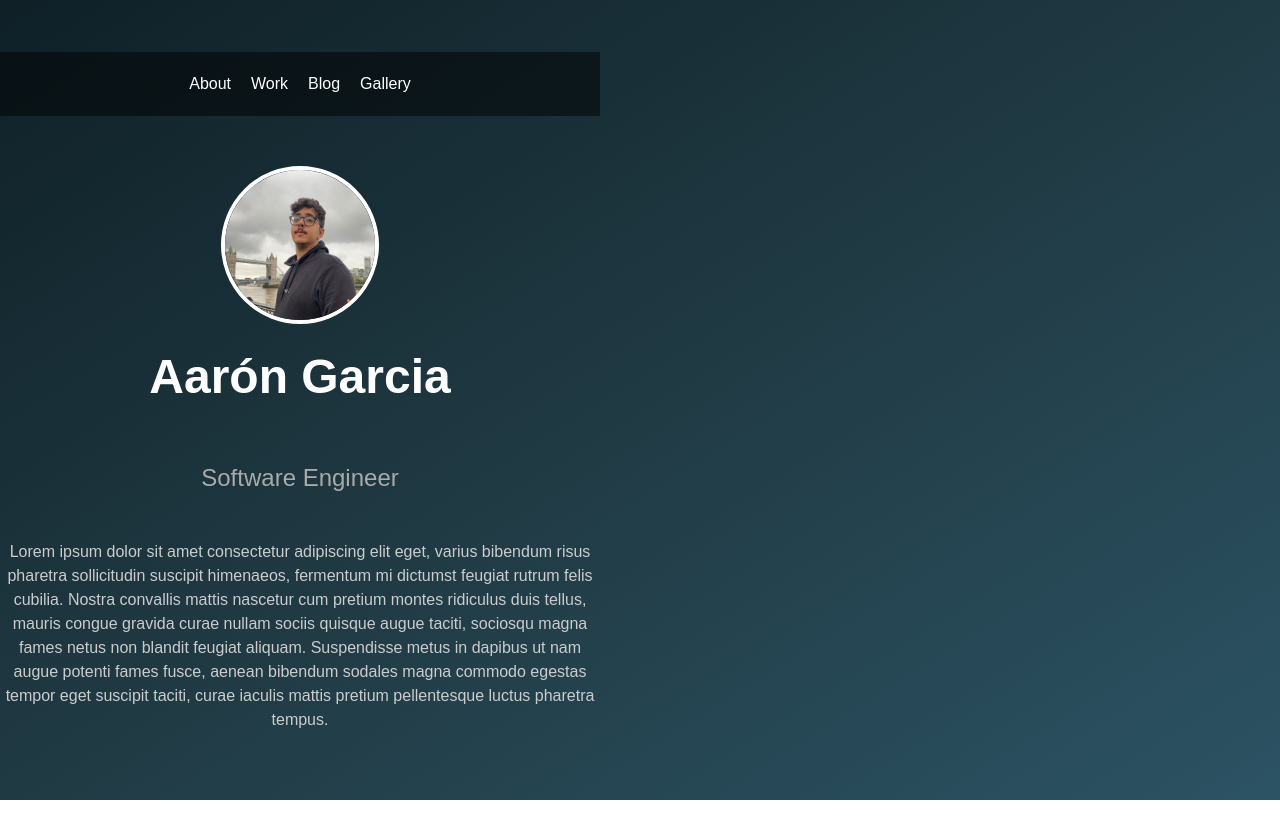
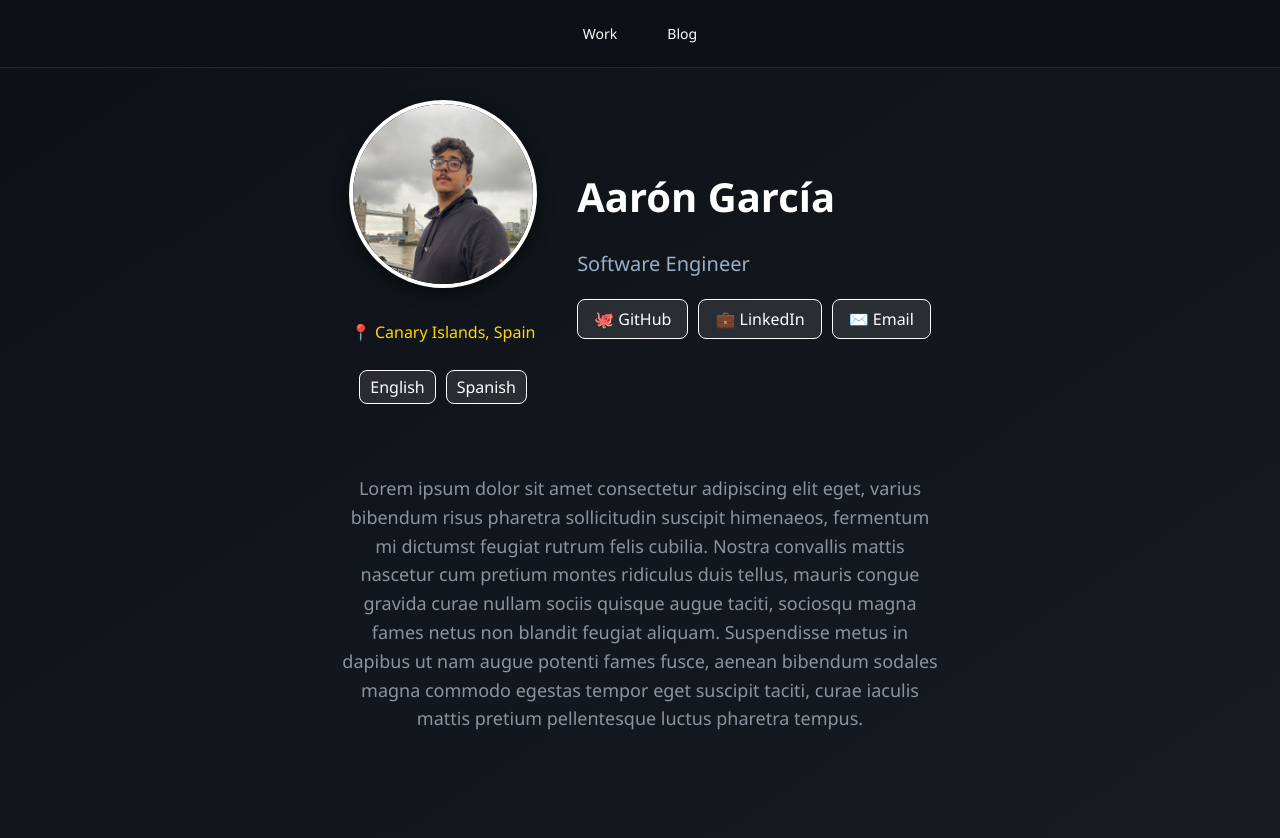
Before and after one commit to Argarm/PersonalBlog, a React (Vite) app: page / in a window 1280 px wide. Shown: the top 838 px of the page. Before the commit the page ends 800 px from the top, so only its background shows below. Built offline with nearby package versions, Linux system fonts and the light colour scheme.

Commit message:
style home

```diff
--- a/src/App.css
+++ b/src/App.css
@@ -1,97 +1,142 @@
 body {
   margin: 0;
   padding: 0;
-  font-family: Arial, sans-serif;
-  background: linear-gradient(to bottom right, #0f2027, #203a43, #2c5364);
+  font-family: 'Segoe UI', Tahoma, Geneva, Verdana, sans-serif;
+  background: linear-gradient(to bottom right, #0d1117, #161b22);
   color: white;
+  overflow-x: hidden;
+  display: flex;
+  justify-content: center;
+  align-items: center;
+  min-height: 100vh;
 }
 
 .navbar {
   display: flex;
-  justify-content: space-around;
-  padding: 20px;
-  background-color: rgba(0, 0, 0, 0.5);
+  justify-content: center;
+  padding: 15px 30px;
+  background-color: rgba(13, 17, 23, 0.9);
+  border-bottom: 1px solid rgba(255, 255, 255, 0.1);
+  position: fixed;
+  top: 0;
+  width: 100%;
+  z-index: 10;
+}
+
+.nav-links {
+  display: flex;
+  gap: 20px;
 }
 
 .nav-links a {
   color: white;
   text-decoration: none;
-  padding: 10px;
+  padding: 8px 15px;
+  border-radius: 8px;
+  font-weight: 500;
+  transition: background 0.3s, transform 0.2s;
+  font-size: 14px;
 }
 
 .nav-links a:hover {
-  color: #ddd;
+  background-color: rgba(255, 255, 255, 0.1);
+  transform: scale(1.1);
 }
 
-.profile-section {
+.portfolio-container {
   display: flex;
   flex-direction: column;
   align-items: center;
-  margin-top: 50px;
+  max-width: 1200px;
+  margin: 80px auto;
+  padding: 20px;
+  gap: 50px;
+}
+
+.profile-wrapper {
+  display: flex;
+  flex-direction: row;
+  align-items: center;
+  gap: 40px;
+}
+
+.profile-image-section {
+  display: flex;
+  flex-direction: column;
+  align-items: center;
 }
 
 .profile-image img {
   border-radius: 50%;
-  width: 150px;
-  height: 150px;
+  width: 180px;
+  height: 180px;
   border: 4px solid white;
+  box-shadow: 0px 6px 15px rgba(0, 0, 0, 0.5);
+}
+
+.profile-location {
+  margin-top: 10px;
+  color: #ffd700;
+}
+
+.language-buttons {
+  display: flex;
+  gap: 10px;
+  margin-top: 10px;
+}
+
+.language-buttons button {
+  background-color: rgba(255, 255, 255, 0.1);
+  border: 1px solid white;
+  color: white;
+  padding: 5px 10px;
+  border-radius: 8px;
+  cursor: pointer;
+}
+
+.profile-content {
+  display: flex;
+  flex-direction: column;
+  align-items: flex-start;
 }
 
 .profile-name {
-  font-size: 48px;
-  margin-top: 20px;
+  font-size: 40px;
+  margin: 10px 0 10px;
+  font-weight: bold;
+  color: #ffffff;
+  text-align: center;
 }
 
 .profile-title {
-  font-size: 24px;
-  color: #aaa;
-}
-
-.call-button {
-  background-color: #1f7a8c;
-  color: white;
-  padding: 10px 20px;
-  border: none;
-  margin-top: 20px;
-  cursor: pointer;
-  display: flex;
-  align-items: center;
-  gap: 5px;
-}
-
-.call-button:hover {
-  background-color: #145374;
+  font-size: 20px;
+  color: #9baec8;
+  margin-bottom: 10px;
+  font-weight: 300;
+  text-align: center;
 }
 
 .social-buttons {
   display: flex;
   gap: 10px;
-  margin-top: 20px;
+  margin-top: 10px;
 }
 
 .social-button {
-  background-color: transparent;
+  background-color: rgba(255, 255, 255, 0.1);
   border: 1px solid white;
   color: white;
-  padding: 10px 20px;
+  padding: 8px 16px;
   cursor: pointer;
-  display: flex;
-  align-items: center;
-  gap: 5px;
-}
-
-.social-button:hover {
-  background-color: rgba(255, 255, 255, 0.1);
+  border-radius: 8px;
+  font-size: 16px;
 }
 
 .profile-description {
   max-width: 600px;
+  color: #8b949e;
+  line-height: 1.6;
+  font-size: 18px;
+  margin-top: 20px;
   text-align: center;
-  margin-top: 20px;
-  color: #ccc;
 }
-
-.icon {
-  width: 20px;
-  height: 20px;
-}
--- a/src/App.jsx
+++ b/src/App.jsx
@@ -1,34 +1,50 @@
 import React from 'react';
+import avatar from './assets/avatar.jpeg';
 import './App.css';
-import avatar from './assets/avatar.jpeg';
-function App() {
+
+export default function Portfolio() {
   return (
     <div className="portfolio-container">
+      {/* Navbar */}
       <nav className="navbar">
         <div className="nav-links">
-          <a href="#">About</a>
           <a href="#">Work</a>
           <a href="#">Blog</a>
-          <a href="#">Gallery</a>
         </div>
       </nav>
 
-      <div className="profile-section">
+      <div className="profile-wrapper">
+        <div className="profile-image-section">
           <div className="profile-image">
             <img
               src={avatar}
               alt="Profile"
             />
           </div>
-        <h1 className="profile-name">Aarón Garcia</h1>
+          <div className="profile-location">
+            <p>📍 Canary Islands, Spain</p>
+          </div>
+          <div className="language-buttons">
+            <button>English</button>
+            <button>Spanish</button>
+          </div>
+        </div>
+
+        <div className="profile-content">
+          <h1 className="profile-name">Aarón García</h1>
           <p className="profile-title">Software Engineer</p>
 
-
+          <div className="social-buttons">
+            <button className="social-button">🐙 GitHub</button>
+            <button className="social-button">💼 LinkedIn</button>
+            <button className="social-button">✉️ Email</button>
+          </div>
+        </div>
+      </div>
       <p className="profile-description">
         Lorem ipsum dolor sit amet consectetur adipiscing elit eget, varius bibendum risus pharetra sollicitudin suscipit himenaeos, fermentum mi dictumst feugiat rutrum felis cubilia. Nostra convallis mattis nascetur cum pretium montes ridiculus duis tellus, mauris congue gravida curae nullam sociis quisque augue taciti, sociosqu magna fames netus non blandit feugiat aliquam. Suspendisse metus in dapibus ut nam augue potenti fames fusce, aenean bibendum sodales magna commodo egestas tempor eget suscipit taciti, curae iaculis mattis pretium pellentesque luctus pharetra tempus.
       </p>
-      </div>
+
     </div>
   );
 }
-export default App
```
Lines whose indentation alone changed are shown as unchanged.
